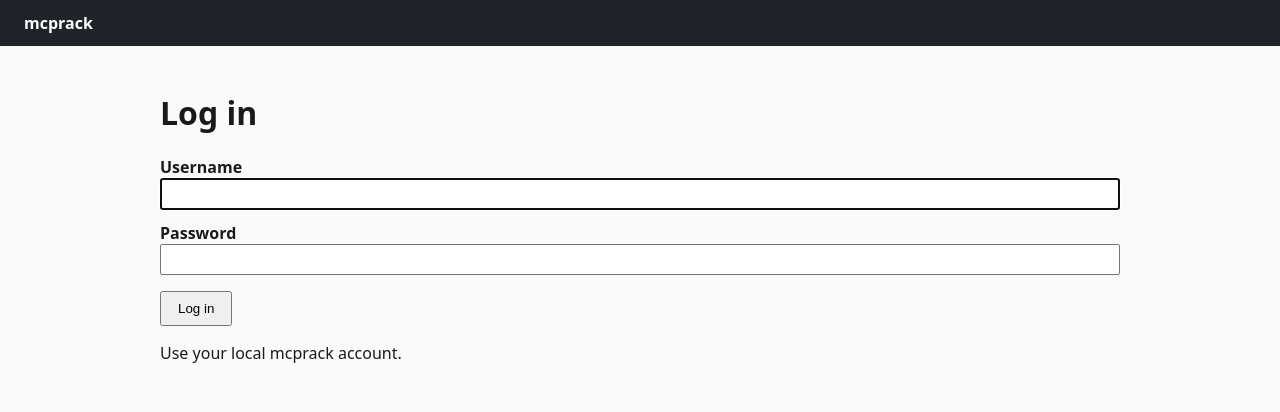
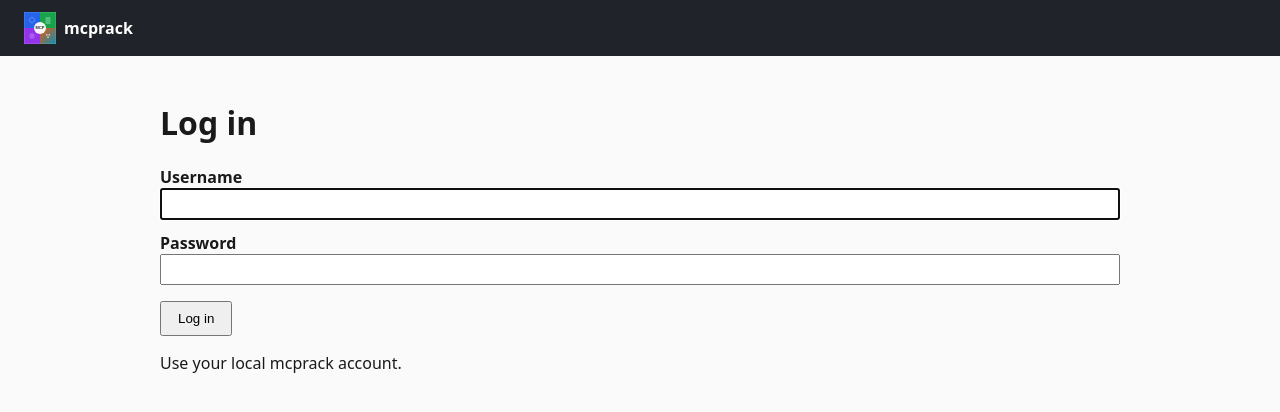
Before and after one commit to VitexSoftware/mcprack, a Flask app: a page that uses templates/base.html in a window 1280 px wide. Shown: the top 412 px of the page. Run offline with Flask 3, Linux system fonts and the light colour scheme.

Commit message:
feat: Use mcprack-app-icon.svg as favicon and navbar logo
- Add favicon link in <head> (SVG format for modern browsers)
- Add brand logo image to navbar next to 'mcprack' text (32×32px)
- Update CSS for brand element to display flex and align logo+text
- Logo displays colorfully in both browser tab and navbar

Uses the 2×2 quadrant icon representing all 5 functional areas
(Admin/Catalog/Vault/Registry/Proxy).

```diff
--- a/static/style.css
+++ b/static/style.css
@@ -2,7 +2,8 @@ body { font-family: system-ui, sans-serif; margin: 0; color: #1a1a1a; background
 .topnav { display: flex; align-items: center; gap: 1rem; padding: 0.75rem 1.5rem; background: #20232a; color: #fff; }
 .topnav a { color: #fff; text-decoration: none; }
 .topnav a:hover { text-decoration: underline; }
-.topnav .brand { font-weight: 700; }
+.topnav .brand { font-weight: 700; display: flex; align-items: center; gap: 0.5rem; }
+.topnav .brand-logo { height: 32px; width: 32px; display: inline-block; }
 .topnav .spacer { flex: 1; }
 .topnav .whoami { opacity: 0.8; }
 main { padding: 1.5rem; max-width: 960px; margin: 0 auto; }
--- a/templates/base.html
+++ b/templates/base.html
@@ -4,10 +4,15 @@
   <meta charset="utf-8">
   <title>{% block title %}mcprack{% endblock %}</title>
   <link rel="stylesheet" href="{{ url_for('static', filename='style.css') }}">
+  <link rel="icon" type="image/svg+xml" href="{{ url_for('static', filename='mcprack-app-icon.svg') }}">
+  <link rel="shortcut icon" type="image/svg+xml" href="{{ url_for('static', filename='mcprack-app-icon.svg') }}">
 </head>
 <body>
   <nav class="topnav">
-    <a href="{{ url_for('catalog.index') }}" class="brand">mcprack</a>
+    <a href="{{ url_for('catalog.index') }}" class="brand">
+      <img src="{{ url_for('static', filename='mcprack-app-icon.svg') }}" alt="mcprack" class="brand-logo">
+      mcprack
+    </a>
     {% if current_user.is_authenticated %}
       <span class="spacer"></span>
       {% if current_user.is_admin %}
```
